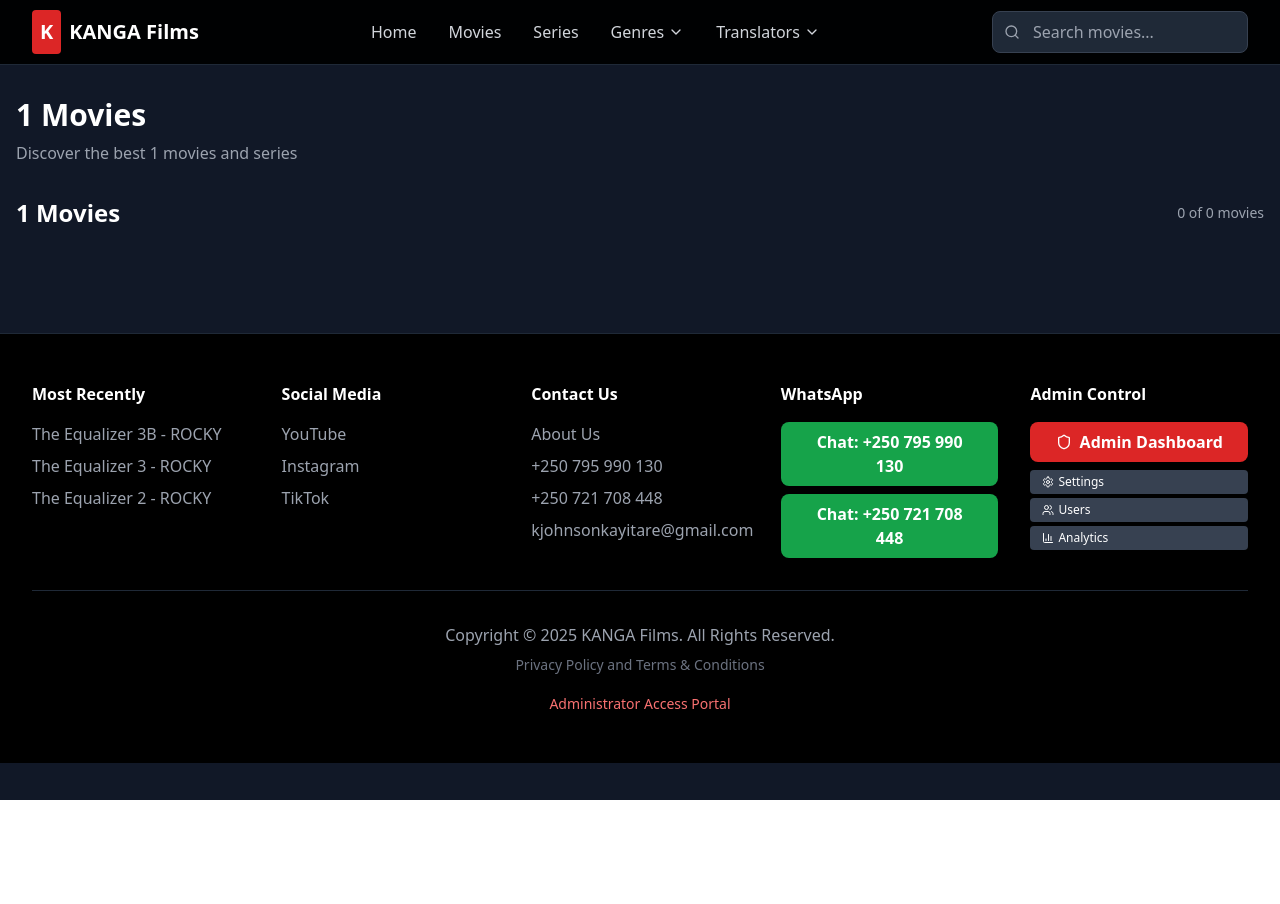
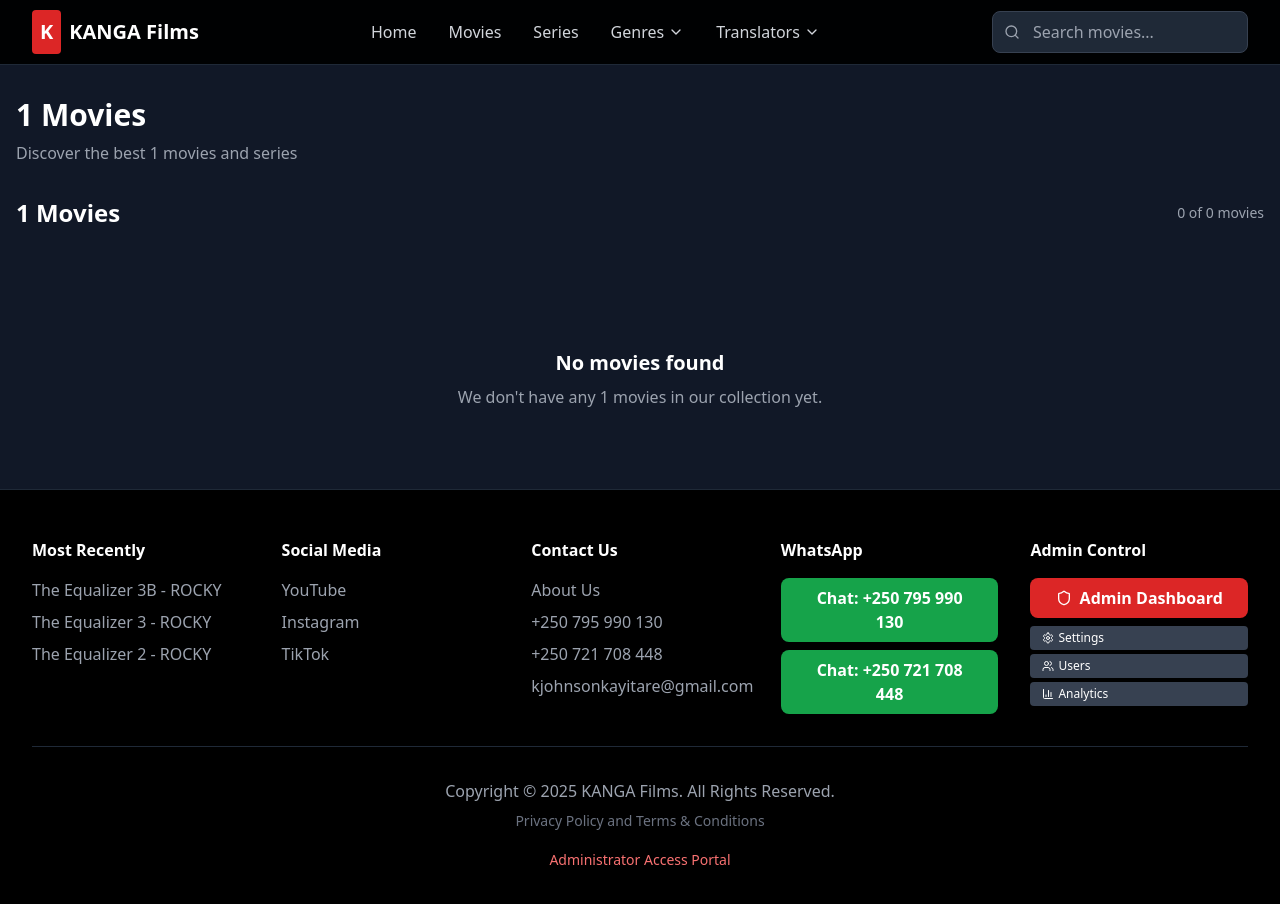
Before and after one commit to kayitrejohnson/kanga-films-replica-project, a React (Vite) app: page /genres/1 in a window 1280 px wide. Shown: the top 904 px of the page. Before the commit the page ends 800 px from the top, so only its background shows below. Built offline with nearby package versions, Linux system fonts and the light colour scheme.

Commit message:
Add movies to genres
Added movies to each genre page, including the current "Thriller" genre page.

```diff
--- a/src/pages/GenrePage.tsx
+++ b/src/pages/GenrePage.tsx
@@ -3,12 +3,18 @@ import { useParams } from "react-router-dom";
 import Navigation from "@/components/Navigation";
 import Footer from "@/components/Footer";
 import MovieGrid from "@/components/MovieGrid";
+import { movies } from "@/data/movies";
 
 const GenrePage = () => {
   const { genre } = useParams<{ genre: string }>();
 
   // Capitalize the genre name for display
   const capitalizedGenre = genre?.charAt(0).toUpperCase() + genre?.slice(1) || "Unknown";
+
+  // Filter movies by genre (case-insensitive matching)
+  const genreMovies = movies.filter(movie =>
+    movie.genre.toLowerCase().includes(genre?.toLowerCase() || "")
+  );
 
   return (
     <div className="min-h-screen bg-gray-900">
@@ -22,7 +28,16 @@ const GenrePage = () => {
             Discover the best {genre} movies and series
           </p>
         </div>
-        <MovieGrid title={`${capitalizedGenre} Movies`} movies={[]} />
+        <MovieGrid title={`${capitalizedGenre} Movies`} movies={genreMovies} />
+
+        {genreMovies.length === 0 && (
+          <div className="text-center py-12">
+            <h3 className="text-xl font-semibold text-white mb-2">No movies found</h3>
+            <p className="text-gray-400">
+              We don't have any {genre} movies in our collection yet.
+            </p>
+          </div>
+        )}
       </main>
       <Footer />
     </div>
```
